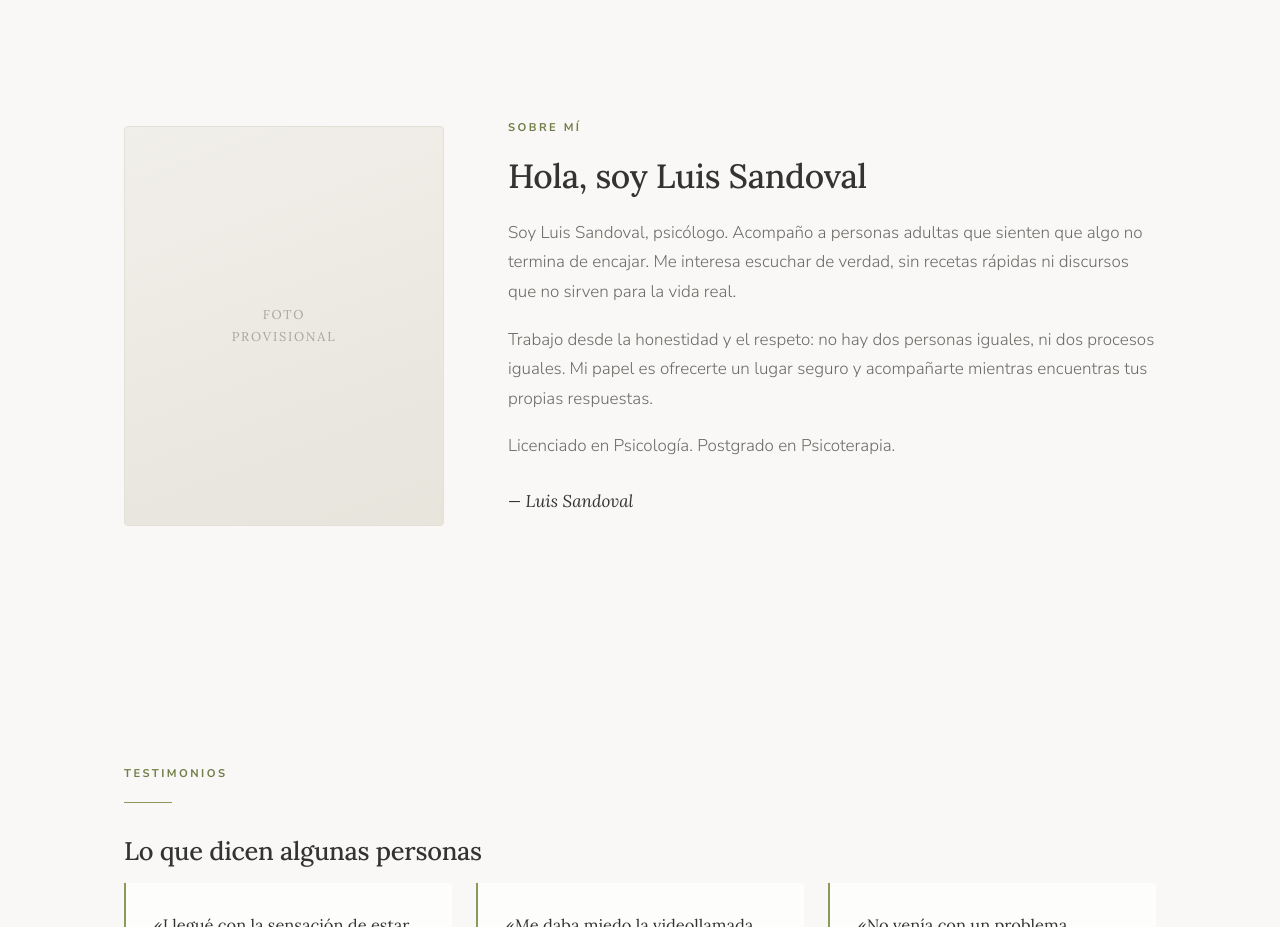
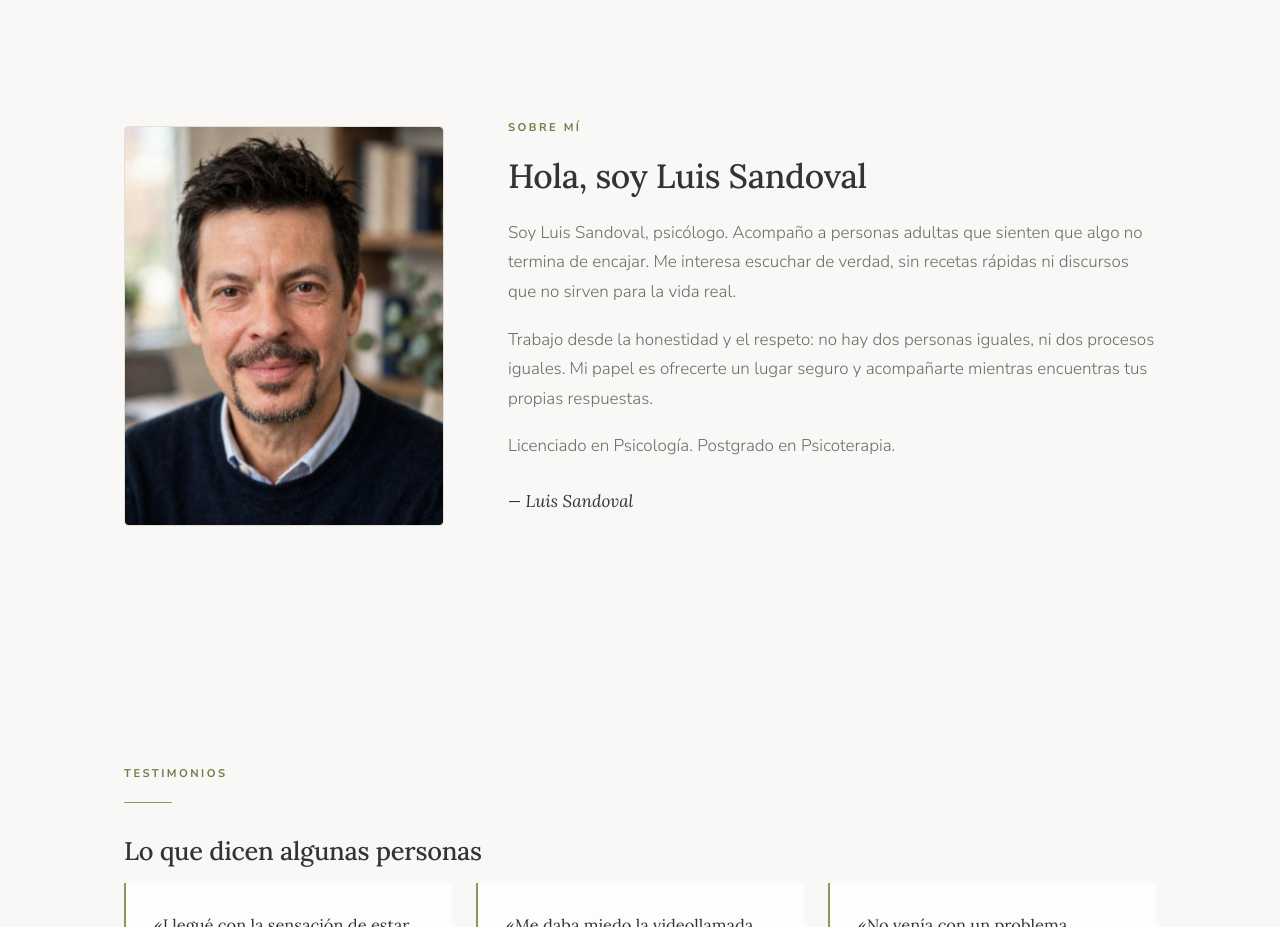
Before and after one commit to luissandovalpsico/luissandovalpsico.github.io, a plain HTML site: page index.html in a window 1280 px wide. Shown: the part 2280-3207 px from the top of the page. Drawn offline with Linux system fonts and the light colour scheme.

Commit message:
Activa la foto en Sobre mí

```diff
--- a/index.html
+++ b/index.html
@@ -867,8 +867,7 @@
           placeholder. La imagen se recorta a 4:5 con object-fit: cover.
         -->
         <div class="photo reveal">
-          <!-- <img src="foto_luis.jpg" alt="Luis Sandoval, psicólogo" width="640" height="800" loading="lazy" decoding="async"> -->
-          <span class="placeholder">Foto<br>provisional</span>
+          <img src="foto_luis.jpg" alt="Luis Sandoval, psicólogo" width="640" height="800" loading="lazy" decoding="async">
         </div>
 
         <div class="reveal">
```
